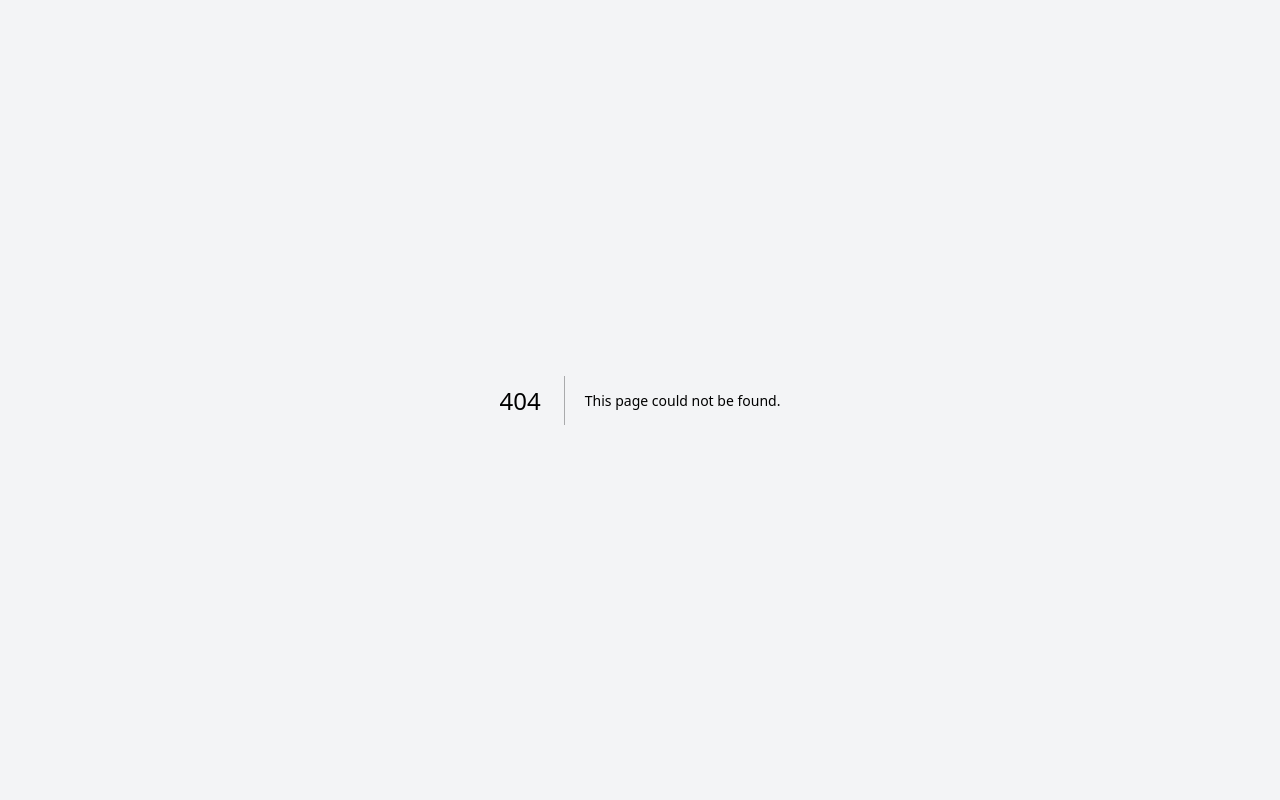
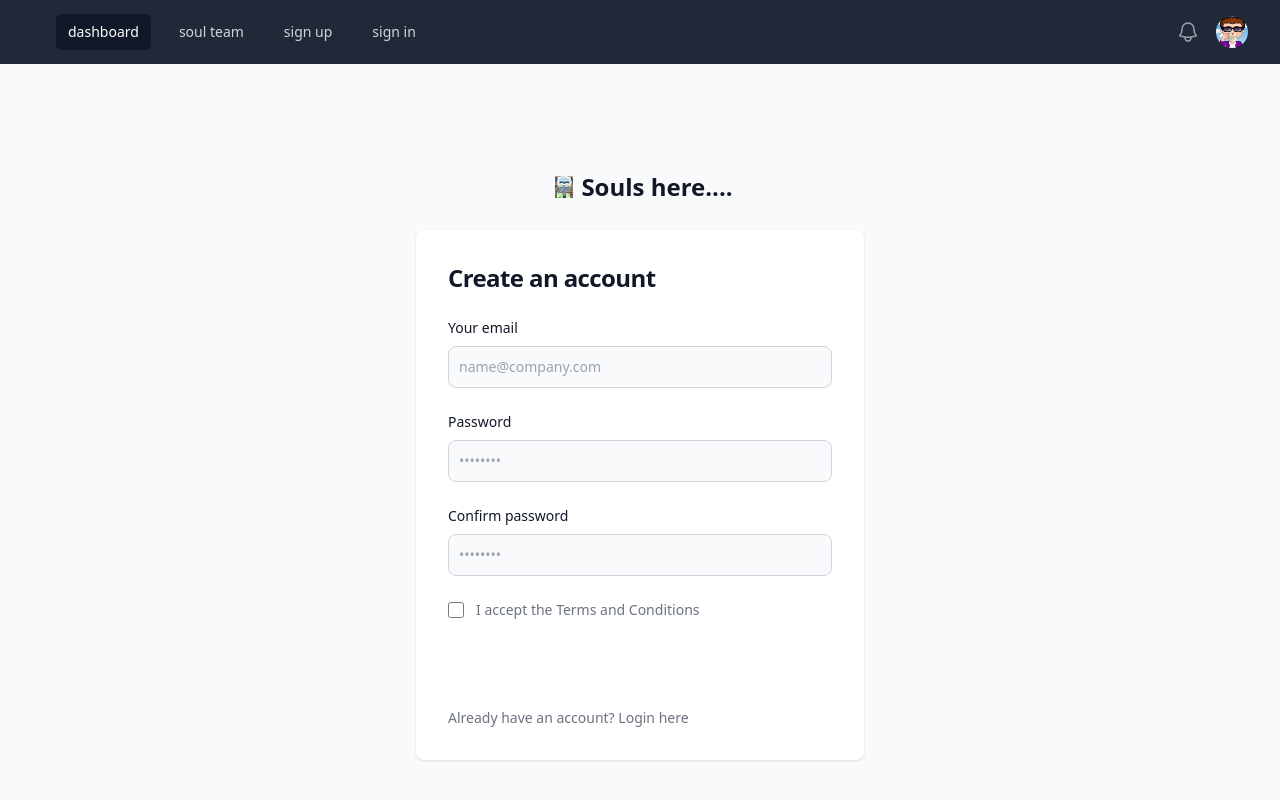
Before and after one commit to thefutureseer/resttonext, a Next.js app: page /signup in a window 1280 px wide. Before the commit this address had no page. Shown: the top 800 px of the page. Built offline with nearby package versions, Linux system fonts and the light colour scheme.

Commit message:
add signup page

```diff
--- a/src/app/components/splashScreen.tsx
+++ b/src/app/components/splashScreen.tsx
@@ -8,19 +8,19 @@
 
       <h1 className="relative w-20 h-20 flex items-center justify-center">
 
-      <div className="absolute inset-0 rounded-full overflow-hidden">
+      <div className="absolute inset-0 rounded overflow-hidden">
             <Image
               src="/logo_2024.svg"
               alt="splash screen"
               layout="fill"
-              className="object-cover opacity-80 dark:invert animate-spinOnce"
+              className="object-cover opacity-80 animate-spinOnce"
               priority
             />
           </div>
           <div className="absolute inset-0 rounded-full bg-gradient-radial from-red-400 via-yellow-500 to-transparent animate-enhancedExplosion"></div>
           <div className="absolute inset-0 rounded-full bg-gradient-radial from-blue-400 via-purple-500 to-transparent animate-implosion"></div>
        </h1>
-          <span className="absolute top-80 text-white animate-slideLeft">Loading...</span>
+          <span className="absolute top-87 text-white animate-slideLeft">Loading...</span>
     </div>
   );
 };
--- a/src/app/components/ui/NavBar.tsx
+++ b/src/app/components/ui/NavBar.tsx
@@ -34,7 +34,7 @@
   if (isLoading) return null;
 
   return (
-    <nav className="bg-gray-800">
+    <nav className="relative z-50 bg-gray-800">
       <div className="mx-auto max-w-7xl px-2 sm:px-6 lg:px-8">
         <div className="relative flex h-16 items-center justify-between">
           {/* Mobile size screen menu button */}
@@ -103,7 +103,7 @@
                   soul team
                 </a>
                 <a
-                  href="#"
+                  href="signup"
                   className="rounded-md px-3 py-2 text-sm font-medium text-gray-300 hover:bg-gray-700 hover:text-white"
                 >
                   sign up
@@ -202,13 +202,13 @@
               soul team
             </a>
             <a
-              href="#"
+              href="signup"
               className="block rounded-md px-3 py-2 text-base font-medium text-gray-300 hover:bg-gray-700 hover:text-white"
             >
               sign up
             </a>
             <a
-              href="#"
+              href="login"
               className="block rounded-md px-3 py-2 text-base font-medium text-gray-300 hover:bg-gray-700 hover:text-white"
             >
               sign in
--- /dev/null
+++ b/src/app/signup/page.tsx
@@ -0,0 +1,93 @@
+import React from "react";
+import Image from "next/image";
+import NavBar from "../components/ui/NavBar";
+
+const SignUp: React.FC = () => {
+  return (
+    <section className="bg-gray-50 dark:bg-gray-900">
+      <NavBar/>
+      <div className="flex flex-col items-center justify-center px-6 py-8 mx-auto md:h-screen lg:py-0">
+        <a href="#" className="flex items-center mb-6 text-2xl font-semibold text-gray-900 dark:text-white">
+        <Image
+              src="/logo_2024.svg"
+              alt="logo"
+              height={18}
+              width={18}
+              className="object-cover invert opacity-80 animate-spinOnce m-2"
+              priority
+            />
+          Souls here....
+        </a>
+        <div className="w-full bg-white rounded-lg shadow dark:border md:mt-0 sm:max-w-md xl:p-0 dark:bg-gray-800 dark:border-gray-700">
+          <div className="p-6 space-y-4 md:space-y-6 sm:p-8">
+            <h1 className="text-xl font-bold leading-tight tracking-tight text-gray-900 md:text-2xl dark:text-white">
+              Create an account
+            </h1>
+            <form className="space-y-4 md:space-y-6" action="#">
+              <div>
+                <label htmlFor="email" className="block mb-2 text-sm font-medium text-gray-900 dark:text-white">Your email</label>
+                <input
+                  type="email"
+                  name="email"
+                  id="email"
+                  className="bg-gray-50 border border-gray-300 text-gray-900 text-sm rounded-lg focus:ring-primary-600 focus:border-primary-600 block w-full p-2.5 dark:bg-gray-700 dark:border-gray-600 dark:placeholder-gray-400 dark:text-white dark:focus:ring-blue-500 dark:focus:border-blue-500"
+                  placeholder="name@company.com"
+                  required
+                />
+              </div>
+              <div>
+                <label htmlFor="password" className="block mb-2 text-sm font-medium text-gray-900 dark:text-white">Password</label>
+                <input
+                  type="password"
+                  name="password"
+                  id="password"
+                  placeholder="••••••••"
+                  className="bg-gray-50 border border-gray-300 text-gray-900 text-sm rounded-lg focus:ring-primary-600 focus:border-primary-600 block w-full p-2.5 dark:bg-gray-700 dark:border-gray-600 dark:placeholder-gray-400 dark:text-white dark:focus:ring-blue-500 dark:focus:border-blue-500"
+                  required
+                />
+              </div>
+              <div>
+                <label htmlFor="confirm-password" className="block mb-2 text-sm font-medium text-gray-900 dark:text-white">Confirm password</label>
+                <input
+                  type="password"
+                  name="confirm-password"
+                  id="confirm-password"
+                  placeholder="••••••••"
+                  className="bg-gray-50 border border-gray-300 text-gray-900 text-sm rounded-lg focus:ring-primary-600 focus:border-primary-600 block w-full p-2.5 dark:bg-gray-700 dark:border-gray-600 dark:placeholder-gray-400 dark:text-white dark:focus:ring-blue-500 dark:focus:border-blue-500"
+                  required
+                />
+              </div>
+              <div className="flex items-start">
+                <div className="flex items-center h-5">
+                  <input
+                    id="terms"
+                    aria-describedby="terms"
+                    type="checkbox"
+                    className="w-4 h-4 border border-gray-300 rounded bg-gray-50 focus:ring-3 focus:ring-primary-300 dark:bg-gray-700 dark:border-gray-600 dark:focus:ring-primary-600 dark:ring-offset-gray-800"
+                    required
+                  />
+                </div>
+                <div className="ml-3 text-sm">
+                  <label htmlFor="terms" className="font-light text-gray-500 dark:text-gray-300">
+                    I accept the <a className="font-medium text-primary-600 hover:underline dark:text-primary-500" href="#">Terms and Conditions</a>
+                  </label>
+                </div>
+              </div>
+              <button
+                type="submit"
+                className="w-full text-white bg-primary-600 hover:bg-primary-700 focus:ring-4 focus:outline-none focus:ring-primary-300 font-medium rounded-lg text-sm px-5 py-2.5 text-center dark:bg-primary-600 dark:hover:bg-primary-700 dark:focus:ring-primary-800"
+              >
+                Create an account
+              </button>
+              <p className="text-sm font-light text-gray-500 dark:text-gray-400">
+                Already have an account? <a href="#" className="font-medium text-primary-600 hover:underline dark:text-primary-500">Login here</a>
+              </p>
+            </form>
+          </div>
+        </div>
+      </div>
+    </section>
+  );
+};
+
+export default SignUp;
```
